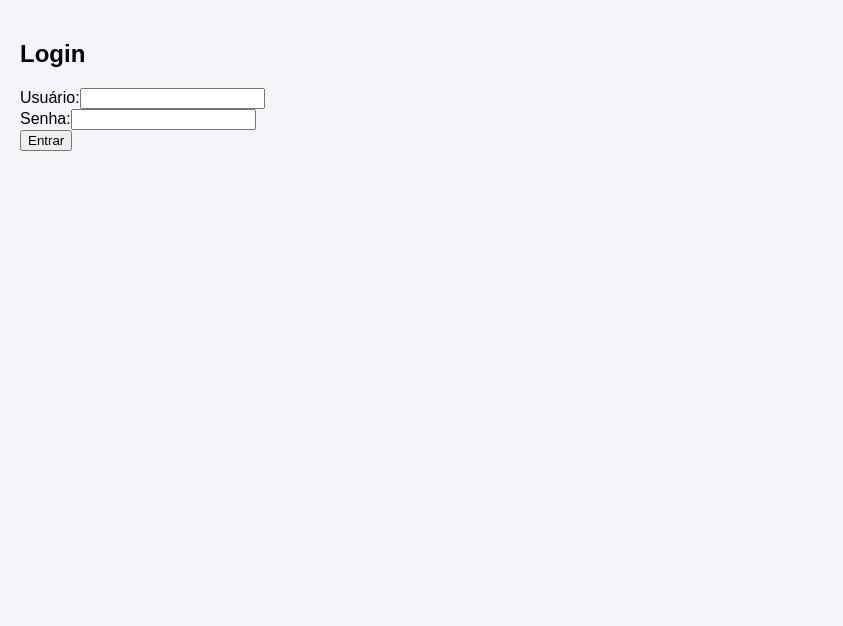
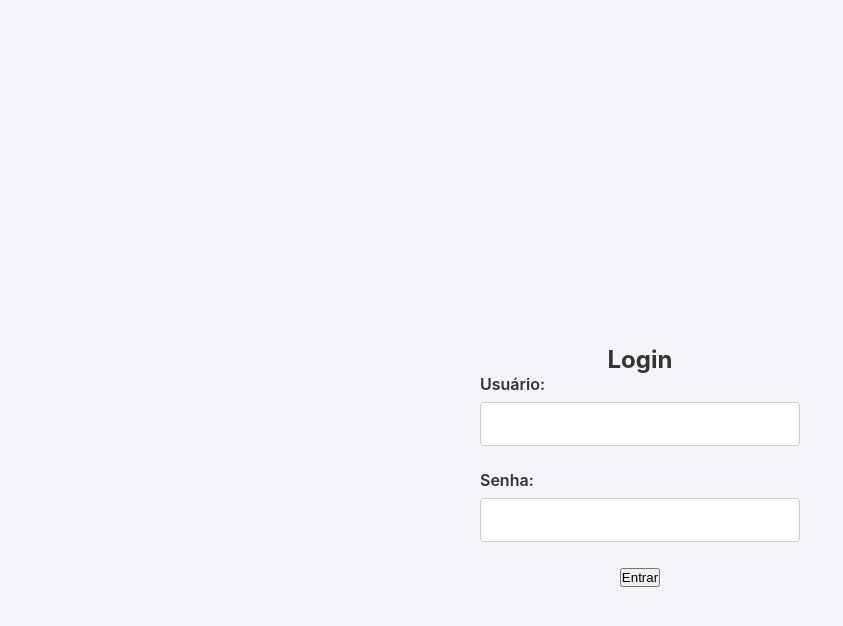
Before and after one commit to Carllux/app-inventario, a React (Vite) app in the folder frontend/: page /login in a window 1280 px wide. Shown: the top 626 px of the page, without its empty margins (0-843 px from the left). Built offline with nearby package versions, Linux system fonts and the light colour scheme; no server answers.

Commit message:
refactor(ui): Complete item list UI and main layout components

```diff
--- a/frontend/src/App.jsx
+++ b/frontend/src/App.jsx
@@ -1,27 +1,34 @@
-import { useState } from 'react';
-import { isAuthenticated, logout } from './services/auth';
-import Login from './components/Login';
-import InventoryPage from './pages/InventoryPage'; // Importe a nova página
+import { BrowserRouter, Routes, Route, Navigate } from 'react-router-dom';
+
+import PrivateRoute from './components/PrivateRoute';
+import AuthenticatedLayout from './components/AuthenticatedLayout'; // Importamos o novo Layout
+import LoginPage from './pages/LoginPage';
+import InventoryPage from './pages/InventoryPage';
 
 function App() {
-  const [authenticated, setAuthenticated] = useState(isAuthenticated());
+  return (
+    <BrowserRouter>
+      <Routes>
+        {/* Rota Pública */}
+        <Route path="/login" element={<LoginPage />} />
 
-  const handleLogin = () => {
-    setAuthenticated(true);
-  };
+        {/* GRUPO DE ROTAS PRIVADAS */}
+        <Route element={ <PrivateRoute><AuthenticatedLayout /></PrivateRoute> }>
+          {/* Todas as rotas declaradas aqui dentro estarão protegidas
+              e usarão o AuthenticatedLayout com o Navbar */}
 
-  const handleLogout = () => {
-    logout();
-    setAuthenticated(false);
-  };
+          <Route path="/inventory" element={<InventoryPage />} />
 
-  // Se não estiver autenticado, mostra a página de Login
-  if (!authenticated) {
-    return <Login onLogin={handleLogin} />;
-  }
+          {/* Se você criar uma página de Dashboard, basta adicionar a linha abaixo */}
+          {/* <Route path="/dashboard" element={<DashboardPage />} /> */}
+        </Route>
 
-  // Se estiver autenticado, mostra a página do Inventário
-  return <InventoryPage onLogout={handleLogout} />;
+        {/* Rota Padrão */}
+        <Route path="*" element={<Navigate to="/inventory" replace />} />
+
+      </Routes>
+    </BrowserRouter>
+  );
 }
 
 export default App;
--- /dev/null
+++ b/frontend/src/components/AuthenticatedLayout.jsx
@@ -0,0 +1,26 @@
+import React from 'react';
+import { Outlet, useNavigate } from 'react-router-dom';
+import Navbar from './Navbar';
+import { logout } from '../services/auth';
+
+function AuthenticatedLayout() {
+  const navigate = useNavigate();
+
+  const handleLogout = () => {
+    logout();
+    navigate('/login');
+  };
+
+  return (
+    <div>
+      <Navbar onLogout={handleLogout} />
+      <main className="main-content">
+        {/* O Outlet é um placeholder. O React Router irá renderizar a página
+            correspondente (ex: InventoryPage) aqui dentro. */}
+        <Outlet />
+      </main>
+    </div>
+  );
+}
+
+export default AuthenticatedLayout;
--- a/frontend/src/components/Login.jsx
+++ /dev/null
@@ -1,52 +0,0 @@
-import { useState } from 'react';
-import { login } from '../services/auth';
-
-// Recebemos a prop 'onLogin'
-function Login({ onLogin }) {
-  const [username, setUsername] = useState('');
-  const [password, setPassword] = useState('');
-  const [error, setError] = useState('');
-
-  const handleSubmit = async (e) => {
-    e.preventDefault();
-    setError('');
-    try {
-      await login(username, password);
-      // AVISAMOS AO COMPONENTE PAI QUE O LOGIN FOI UM SUCESSO!
-      onLogin();
-    } catch (err) {
-      setError(err.message); // Exibe o erro na tela
-    }
-  };
-
-  return (
-    <div className="login-form">
-      <h2>Login</h2>
-      {error && <p className="error" style={{ color: 'red' }}>{error}</p>}
-      <form onSubmit={handleSubmit}>
-        {/* ... seu formulário continua o mesmo ... */}
-        <div>
-          <label>Usuário:</label>
-          <input
-            type="text"
-            value={username}
-            onChange={(e) => setUsername(e.target.value)}
-            required
-          />
-        </div>
-        <div>
-          <label>Senha:</label>
-          <input
-            type="password"
-            value={password}
-            onChange={(e) => setPassword(e.target.value)}
-            required
-          />
-        </div>
-        <button type="submit">Entrar</button>
-      </form>
-    </div>
-  );
-}
-
-export default Login;
--- /dev/null
+++ b/frontend/src/components/Navbar.jsx
@@ -0,0 +1,30 @@
+import React from 'react';
+import { Link } from 'react-router-dom'; // Usaremos para navegação no futuro
+
+function Navbar({ onLogout }) {
+  return (
+    <nav className="navbar">
+      <div className="navbar-brand">
+        {/* Link para a página inicial */}
+        <Link to="/" className="navbar-item">
+          <strong>App de Inventário</strong>
+        </Link>
+      </div>
+
+      <div className="navbar-menu">
+        <div className="navbar-end">
+          <div className="navbar-item">
+            <div className="buttons">
+              {/* O botão de Sair agora vive aqui */}
+              <button onClick={onLogout} className="button is-light">
+                Sair
+              </button>
+            </div>
+          </div>
+        </div>
+      </div>
+    </nav>
+  );
+}
+
+export default Navbar;
--- a/frontend/src/index.css
+++ b/frontend/src/index.css
@@ -1,31 +1,257 @@
+/* --- 1. Variáveis Globais e Reset --- */
+
+:root {
+  /* Paleta de Cores */
+  --color-primary: #007bff;
+  --color-primary-dark: #0056b3;
+  --color-success: #28a745;
+  --color-success-dark: #218838;
+  --color-danger: #dc3545;
+  --color-danger-dark: #c82333;
+  --color-light: #f5f5f5;
+  --color-light-hover: #e8e8e8;
+  --color-white: #ffffff;
+  --color-text: #333;
+  --color-text-muted: #666;
+  --color-border: #e0e0e0;
+  --color-background: #f4f4f9;
+
+  /* Medidas */
+  --border-radius: 8px;
+  --box-shadow: 0 4px 12px rgba(0, 0, 0, 0.08);
+}
+
+/* Reset Básico */
+* {
+  box-sizing: border-box;
+  margin: 0;
+  padding: 0;
+}
+
 body {
-  font-family: sans-serif;
-  background-color: #f4f4f9;
-  margin: 0;
-  padding: 20px;
+  font-family: -apple-system, BlinkMacSystemFont, 'Segoe UI', Roboto, 'Helvetica Neue', Arial, sans-serif;
+  background-color: var(--color-background);
+  color: var(--color-text);
+}
+
+hr {
+  border: none;
+  border-top: 1px solid var(--color-border);
+  margin: 1.5rem 0;
+}
+
+/* --- 2. Componentes Reutilizáveis --- */
+
+/* Estilo Base para Botões */
+.button {
+  border: none;
+  border-radius: 5px;
+  padding: 0.75rem 1.5rem;
+  font-size: 1rem;
+  font-weight: 600;
+  cursor: pointer;
+  transition: background-color 0.2s;
+  text-align: center;
+}
+
+.button-primary {
+  background-color: var(--color-primary);
+  color: var(--color-white);
+}
+.button-primary:hover {
+  background-color: var(--color-primary-dark);
+}
+
+.button-success {
+  background-color: var(--color-success);
+  color: var(--color-white);
+}
+.button-success:hover {
+  background-color: var(--color-success-dark);
+}
+
+.button-light {
+    background-color: var(--color-light);
+    color: var(--color-text);
+}
+.button-light:hover {
+    background-color: var(--color-light-hover);
+}
+
+/* Estilo Base para Cards */
+.card {
+  background-color: var(--color-white);
+  border: 1px solid var(--color-border);
+  border-radius: var(--border-radius);
+  box-shadow: var(--box-shadow);
+  overflow: hidden;
+}
+
+/* Navbar */
+.navbar {
+  background-color: var(--color-white);
+  padding: 1rem 2rem;
+  display: flex;
+  justify-content: space-between;
+  align-items: center;
+  box-shadow: 0 2px 4px rgba(0,0,0,0.1);
+  margin-bottom: 2rem;
+}
+
+.navbar-brand .navbar-item {
+  font-size: 1.5rem;
+  text-decoration: none;
+  color: var(--color-text);
+  font-weight: bold;
+}
+
+/* --- 3. Layouts de Página Específicos --- */
+
+/* Página de Login */
+.login-page-container {
+  display: flex;
+  flex-direction: column;
+  justify-content: center;
+  align-items: center;
+  min-height: 100vh;
+}
+
+.login-banner {
+  height: 100px;
+  margin-bottom: 2rem;
+}
+
+.login-card {
+  padding: 2rem 2.5rem;
+  width: 100%;
+  max-width: 400px;
+  text-align: center;
+}
+
+.login-card .form-group {
+  margin-bottom: 1.5rem;
+  text-align: left;
+}
+
+.login-card .form-group label {
+  display: block;
+  margin-bottom: 0.5rem;
+  font-weight: 600;
+}
+
+.login-card .form-group input {
+  width: 100%;
+  padding: 0.75rem;
+  border: 1px solid #ccc;
+  border-radius: 4px;
+  font-size: 1rem;
+}
+
+.login-error {
+  color: var(--color-danger);
+  margin-bottom: 1rem;
+}
+
+/* Página de Inventário */
+.inventory-page-content {
+  padding: 0 2rem;
+}
+
+.page-header {
+  display: flex;
+  justify-content: space-between;
+  align-items: center;
+  margin-bottom: 1rem;
+}
+
+.status-message {
+  text-align: center;
+  font-size: 1.2rem;
+  color: var(--color-text-muted);
+  margin-top: 3rem;
 }
 
 .item-list {
   display: grid;
-  grid-template-columns: repeat(auto-fill, minmax(250px, 1fr));
+  grid-template-columns: repeat(auto-fill, minmax(300px, 1fr));
   gap: 20px;
 }
 
 .item-card {
-  background-color: #fff;
-  border: 1px solid #ddd;
-  border-radius: 8px;
-  padding: 16px;
-  box-shadow: 0 2px 4px rgba(0,0,0,0.1);
+  display: flex;
+  flex-direction: column;
 }
 
-.item-card img {
-  max-width: 100%;
-  height: auto;
-  border-radius: 4px;
-  margin-bottom: 12px;
+.item-image-container {
+  width: 100%;
+  height: 200px;
+  overflow: hidden;
+  background-color: var(--color-light);
 }
 
-.item-card h2 {
+.item-image {
+  width: 100%;
+  height: 100%;
+  object-fit: cover;
+}
+
+.item-content {
+  padding: 1rem;
+  flex-grow: 1;
+}
+
+.item-name {
   margin-top: 0;
+  margin-bottom: 0.5rem;
 }
+
+.item-short-desc {
+  font-size: 0.9rem;
+  color: var(--color-text-muted);
+  margin-bottom: 1rem;
+  min-height: 40px;
+}
+
+.item-details-grid {
+  display: grid;
+  grid-template-columns: 1fr 1fr;
+  gap: 0.5rem;
+  font-size: 0.9rem;
+}
+
+.item-detail {
+  margin: 0;
+}
+
+.item-actions {
+  padding: 1rem;
+  border-top: 1px solid var(--color-border);
+  display: flex;
+  gap: 10px;
+}
+
+.item-actions .button {
+  flex-grow: 1;
+  padding: 0.5rem;
+  border-radius: 4px;
+  background-color: transparent;
+  font-weight: 600;
+}
+
+.item-actions .button-edit {
+  color: var(--color-primary);
+  border: 1px solid var(--color-primary);
+}
+.item-actions .button-edit:hover {
+  background-color: var(--color-primary);
+  color: var(--color-white);
+}
+
+.item-actions .button-delete {
+  color: var(--color-danger);
+  border: 1px solid var(--color-danger);
+}
+.item-actions .button-delete:hover {
+  background-color: var(--color-danger);
+  color: var(--color-white);
+}
--- a/frontend/src/pages/LoginPage.jsx
+++ b/frontend/src/pages/LoginPage.jsx
@@ -1,8 +1,9 @@
 import { useState } from 'react';
+import { useNavigate } from 'react-router-dom';
 import { login } from '../services/auth';
 
-// Recebemos a prop 'onLogin'
-function Login({ onLogin }) {
+function LoginPage() {
+  const navigate = useNavigate();
   const [username, setUsername] = useState('');
   const [password, setPassword] = useState('');
   const [error, setError] = useState('');
@@ -12,41 +13,56 @@ function Login({ onLogin }) {
     setError('');
     try {
       await login(username, password);
-      // AVISAMOS AO COMPONENTE PAI QUE O LOGIN FOI UM SUCESSO!
-      onLogin();
+      navigate('/home'); // Navega após o sucesso
     } catch (err) {
-      setError(err.message); // Exibe o erro na tela
+      setError(err.message);
     }
   };
 
   return (
-    <div className="login-form">
+    // Contêiner principal para centralizar tudo na página
+    <div className="login-page-container">
+
+      {/* Espaço reservado para um futuro banner ou logo */}
+      <div className="login-banner">
+        {/* Você pode colocar um <img> ou um <h1> aqui no futuro */}
+      </div>
+
+      {/* O "cartão" que conterá o formulário */}
+      <div className="login-card">
         <h2>Login</h2>
-      {error && <p className="error" style={{ color: 'red' }}>{error}</p>}
+        {error && <p className="login-error">{error}</p>}
+
         <form onSubmit={handleSubmit}>
-        {/* ... seu formulário continua o mesmo ... */}
-        <div>
-          <label>Usuário:</label>
+
+          <div className="form-group">
+            <label htmlFor="username">Usuário:</label>
             <input
+              id="username"
               type="text"
               value={username}
               onChange={(e) => setUsername(e.target.value)}
               required
             />
           </div>
-        <div>
-          <label>Senha:</label>
+
+          <div className="form-group">
+            <label htmlFor="password">Senha:</label>
             <input
+              id="password"
               type="password"
               value={password}
               onChange={(e) => setPassword(e.target.value)}
               required
             />
           </div>
-        <button type="submit">Entrar</button>
+
+          <button type="submit" className="login-button">Entrar</button>
+
         </form>
+      </div>
     </div>
   );
 }
 
-export default Login;
+export default LoginPage;
```
Also changed, not shown: frontend/src/components/ItemCard.jsx (added, +49 -0 lines), frontend/src/pages/InventoryPage.jsx (+14 -17 lines). Lines whose indentation alone changed are shown as unchanged.
